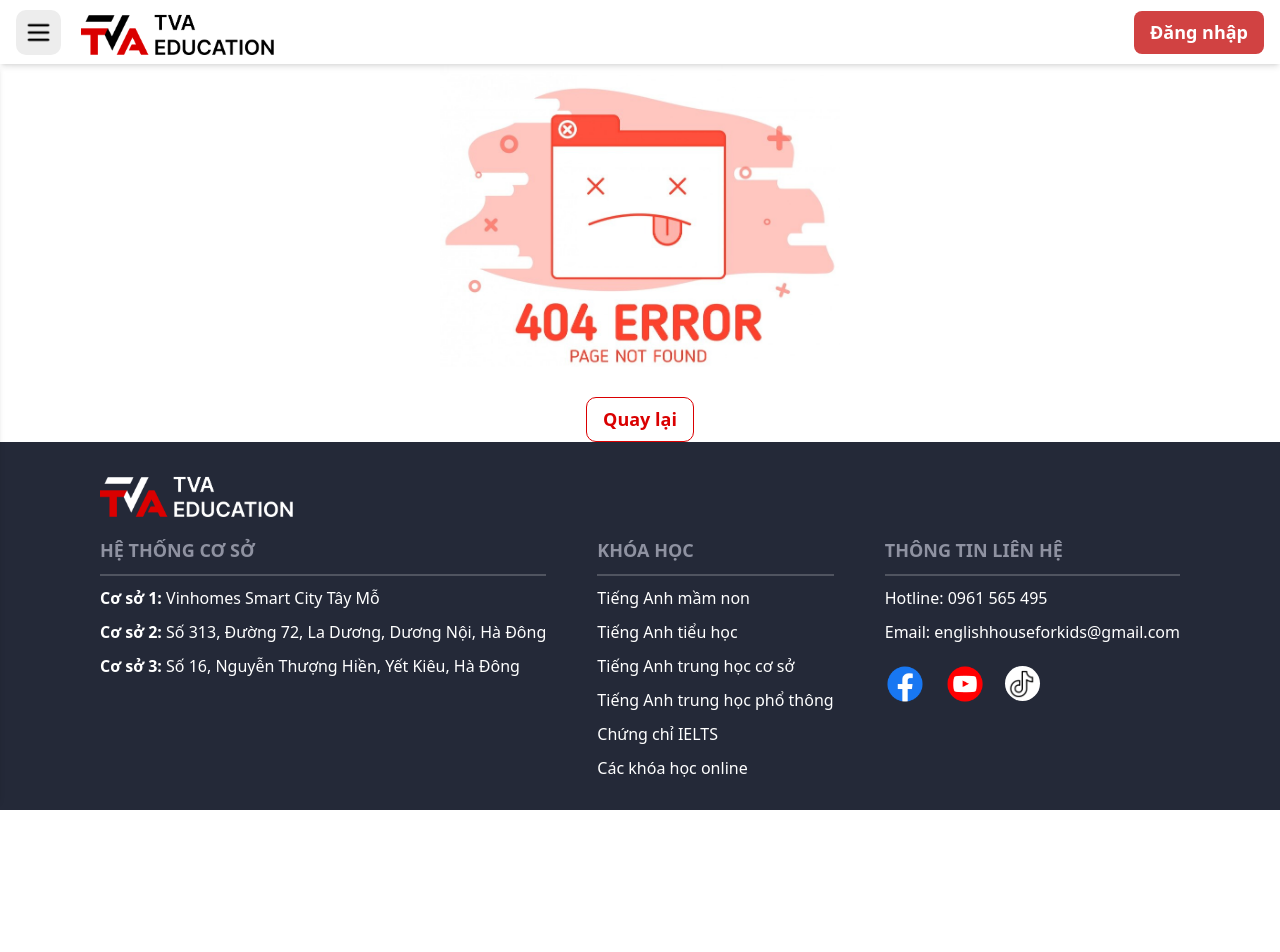
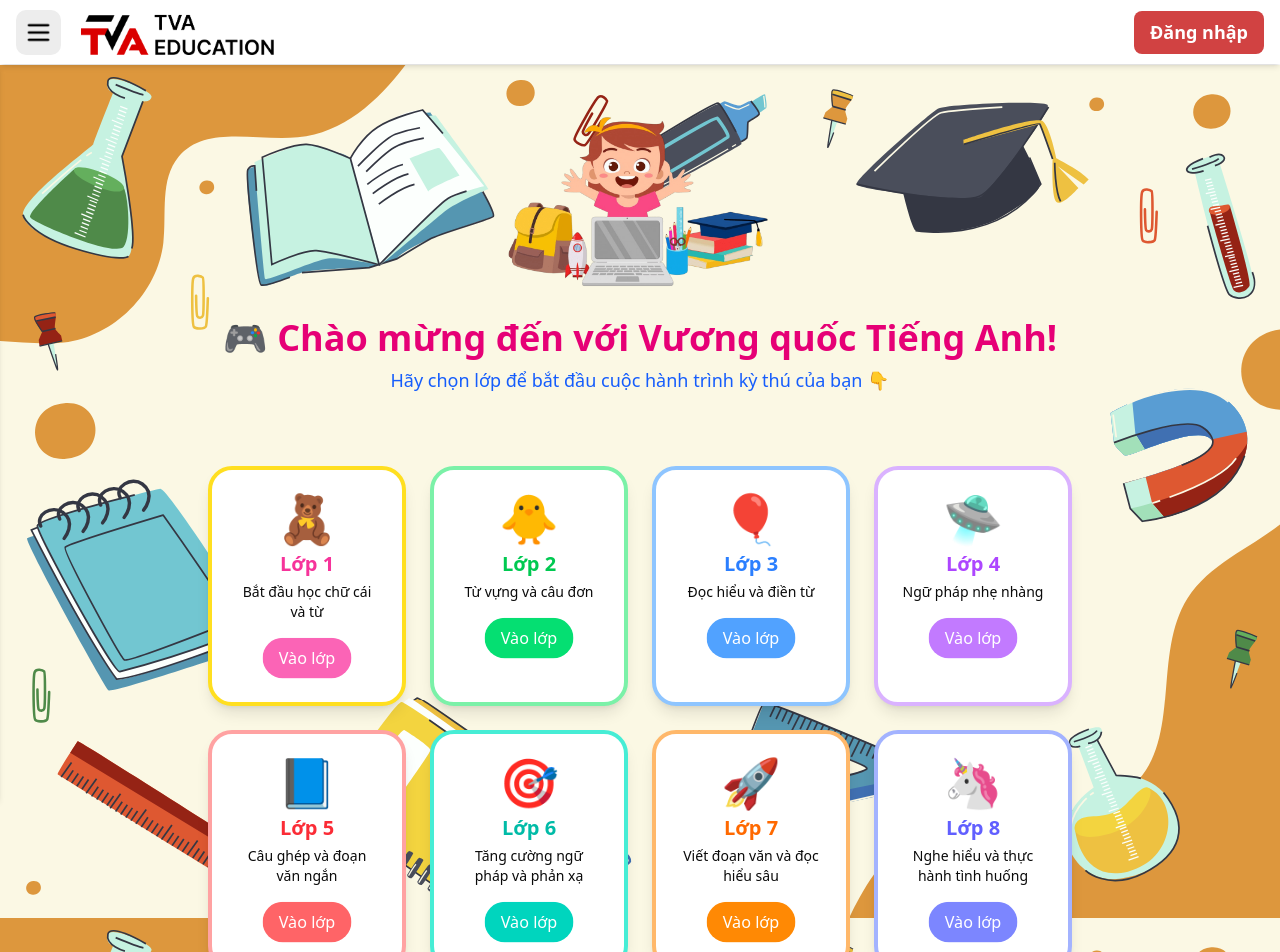
Before and after one commit to llvllrbabi10/tva-frontend, a Next.js app: page /kiem-tra-trinh-do in a window 1280 px wide. Before the commit this address had no page. Shown: the top 952 px of the page. Before the commit the page ends 810 px from the top, so only its background shows below. Built offline with nearby package versions, Linux system fonts and the light colour scheme.

Commit message:
add placement-test page

```diff
--- a/public/assets/index.ts
+++ b/public/assets/index.ts
@@ -73,3 +73,4 @@ export { default as ArrowUp } from "./images/arrow-up.png";
 export { default as MenuIcon } from "./images/menu-icon.png";
 export { default as CloseIcon } from "./images/close-icon.png";
 export { default as NotFoundImg } from "./images/404-page.jpg";
+export { default as PlacementTestImg1 } from "./images/placement-test-img1.png";
--- /dev/null
+++ b/src/app/(landing-page)/kiem-tra-trinh-do/page.tsx
@@ -0,0 +1,173 @@
+import Image from "next/image";
+
+import PlacementTest from "./placement-test.module.css";
+
+import { PlacementTestImg1 } from "@images/assets";
+
+const classes = [
+    {
+        emoji: "🧸",
+        name: "Lớp 1",
+        description: "Bắt đầu học chữ cái và từ",
+        borderColor: "border-yellow-300",
+        textColor: "text-pink-500",
+        buttonColor: "bg-pink-400",
+    },
+    {
+        emoji: "🐥",
+        name: "Lớp 2",
+        description: "Từ vựng và câu đơn",
+        borderColor: "border-green-300",
+        textColor: "text-green-500",
+        buttonColor: "bg-green-400",
+    },
+    {
+        emoji: "🎈",
+        name: "Lớp 3",
+        description: "Đọc hiểu và điền từ",
+        borderColor: "border-blue-300",
+        textColor: "text-blue-500",
+        buttonColor: "bg-blue-400",
+    },
+    {
+        emoji: "🛸",
+        name: "Lớp 4",
+        description: "Ngữ pháp nhẹ nhàng",
+        borderColor: "border-purple-300",
+        textColor: "text-purple-500",
+        buttonColor: "bg-purple-400",
+    },
+    {
+        emoji: "📘",
+        name: "Lớp 5",
+        description: "Câu ghép và đoạn văn ngắn",
+        borderColor: "border-red-300",
+        textColor: "text-red-500",
+        buttonColor: "bg-red-400",
+    },
+    {
+        emoji: "🎯",
+        name: "Lớp 6",
+        description: "Tăng cường ngữ pháp và phản xạ",
+        borderColor: "border-teal-300",
+        textColor: "text-teal-500",
+        buttonColor: "bg-teal-400",
+    },
+    {
+        emoji: "🚀",
+        name: "Lớp 7",
+        description: "Viết đoạn văn và đọc hiểu sâu",
+        borderColor: "border-orange-300",
+        textColor: "text-orange-500",
+        buttonColor: "bg-orange-400",
+    },
+    {
+        emoji: "🦄",
+        name: "Lớp 8",
+        description: "Nghe hiểu và thực hành tình huống",
+        borderColor: "border-indigo-300",
+        textColor: "text-indigo-500",
+        buttonColor: "bg-indigo-400",
+    },
+    {
+        emoji: "🎓",
+        name: "Lớp 9",
+        description: "Viết luận và thảo luận",
+        borderColor: "border-cyan-300",
+        textColor: "text-cyan-500",
+        buttonColor: "bg-cyan-400",
+    },
+    {
+        emoji: "📚",
+        name: "Lớp 10",
+        description: "Phân tích văn bản và phản biện",
+        borderColor: "border-pink-300",
+        textColor: "text-pink-500",
+        buttonColor: "bg-pink-400",
+    },
+    {
+        emoji: "👑",
+        name: "Lớp 11",
+        description: "Giao tiếp học thuật và thuyết trình",
+        borderColor: "border-yellow-300",
+        textColor: "text-yellow-500",
+        buttonColor: "bg-yellow-400",
+    },
+    {
+        emoji: "🏆",
+        name: "Lớp 12",
+        description: "Tổng ôn luyện thi & kỹ năng chuyên sâu",
+        borderColor: "border-lime-300",
+        textColor: "text-lime-500",
+        buttonColor: "bg-lime-400",
+    },
+];
+
+function page() {
+    return (
+        <div className={`${PlacementTest.studyBg} bg-amber-200`}>
+            <div className="text-center p-10 relative ">
+                <Image
+                    src={PlacementTestImg1}
+                    alt="PlacementTestImg1"
+                    className="w-[300px] mx-auto"
+                />
+                <h1 className="text-4xl font-bold text-pink-600 mt-4 mb-2">
+                    🎮 Chào mừng đến với Vương quốc Tiếng Anh!
+                </h1>
+                <p className="text-lg text-blue-600">
+                    Hãy chọn lớp để bắt đầu cuộc hành trình kỳ thú của bạn 👇
+                </p>
+            </div>
+
+            <div className="max-w-4xl mx-auto px-4 py-8 grid grid-cols-1 sm:grid-cols-2 lg:grid-cols-4 gap-6 text-center">
+                {classes.map((classItem, index) => (
+                    <ClassCard
+                        key={index}
+                        emoji={classItem.emoji}
+                        name={classItem.name}
+                        description={classItem.description}
+                        borderColor={classItem.borderColor}
+                        textColor={classItem.textColor}
+                        buttonColor={classItem.buttonColor}
+                    />
+                ))}
+            </div>
+        </div>
+    );
+}
+
+export default page;
+
+type ClassCardProps = {
+    emoji: string;
+    name: string;
+    description: string;
+    borderColor: string;
+    textColor: string;
+    buttonColor: string;
+};
+
+const ClassCard = ({
+    emoji,
+    name,
+    description,
+    borderColor,
+    textColor,
+    buttonColor,
+}: ClassCardProps) => {
+    return (
+        <div
+            className={`bg-white rounded-3xl p-6 shadow-lg hover:scale-105 transition-transform duration-300 border-4 ${borderColor} cursor-pointer`}
+        >
+            <div className="text-5xl mb-2">{emoji}</div>
+            <h3 className={`text-xl font-bold ${textColor} mb-1`}>{name}</h3>
+            <p className="text-sm mb-4">{description}</p>
+            <button
+                className={`${buttonColor} text-white px-4 py-2 rounded-full hover:bg-opacity-80 transition-colors ${PlacementTest?.bounceBtn}`}
+            >
+                Vào lớp
+            </button>
+        </div>
+    );
+};
--- /dev/null
+++ b/src/app/(landing-page)/kiem-tra-trinh-do/placement-test.module.css
@@ -0,0 +1,33 @@
+.studyBg {
+    background: url("@images/assets/svgs/study-bg.svg") no-repeat center center
+        fixed;
+    background-size: cover;
+}
+
+.bounceBtn {
+    animation: pulse-bounce 1.5s infinite;
+}
+
+.cloud {
+    animation: float 6s ease-in-out infinite;
+}
+
+@keyframes pulse-bounce {
+    0%,
+    100% {
+        transform: scale(1);
+    }
+    50% {
+        transform: scale(1.1);
+    }
+}
+
+@keyframes float {
+    0%,
+    100% {
+        transform: translateY(0);
+    }
+    50% {
+        transform: translateY(-10px);
+    }
+}
--- /dev/null
+++ b/src/app/loading.tsx
@@ -0,0 +1,9 @@
+function loading() {
+    return (
+        <div>
+            <h1>Loading...</h1>
+        </div>
+    );
+}
+
+export default loading;
```
Also changed, not shown: src/styles/globals.css (+4 -4 lines), public/assets/images/placement-test-img1.png (added), public/assets/svgs/study-bg.svg (added).
